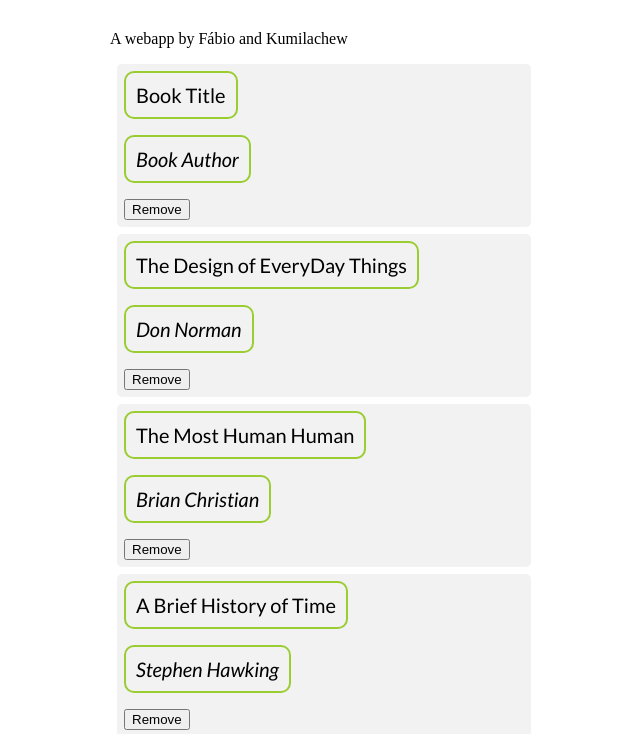
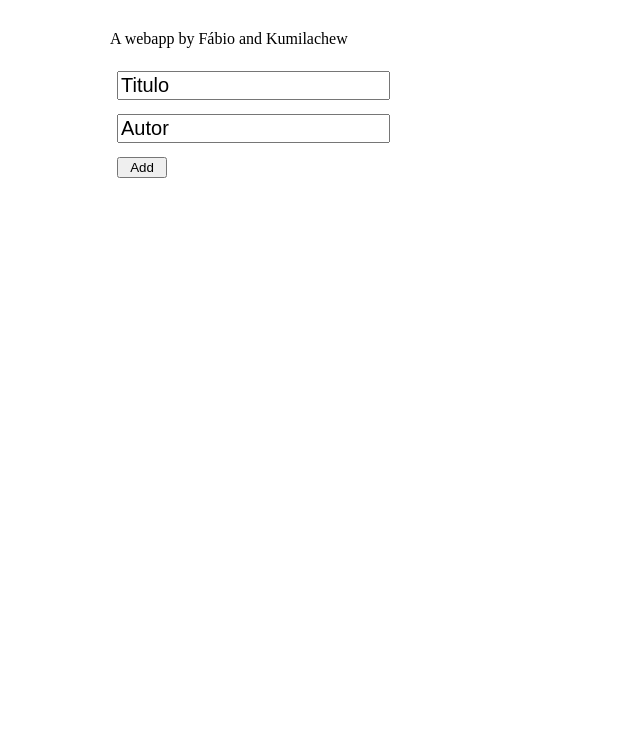
Before and after one commit to limavfabio/fabio-kumilachew-awesome-books, a website: page index.html in a window 1280 px wide. Shown: the part 90-824 px from the top of the page, without its empty margins (148-788 px from the left). After the commit the page ends 800 px from the top, so only its background shows below. Drawn offline with Linux system fonts and the light colour scheme.

Commit message:
Implement remove button
It's working now

```diff
--- a/index.html
+++ b/index.html
@@ -14,19 +14,13 @@
       <main class="main-container">
         <div id="books-container">
           <!-- Book Cards are generated by Javascript here -->
-          <div class="book-card">
-            <div class="book-title">Book Title</div>
-            <div class="book-author">Book Author</div>
-            <button class="card-remove-button" onclick="removeCard(0)">
-              Remove
-            </button>
-          </div>
         </div>
           <input
             type="text"
             id="title-input"
             class="input-class"
             placeholder="Title"
+            value="Titulo"
           />
           <br />
           <input
@@ -34,6 +28,7 @@
             id="author-input"
             class="input-class"
             placeholder="Author"
+            value="Autor"
           />
           <br />
           <button id="add-btn" class="add-btn">Add</button>
--- a/script/script.js
+++ b/script/script.js
@@ -1,25 +1,13 @@
+//----------------- Variables
+// Create a function that will print the books cards
+let booksContainer = document.getElementById('books-container');
+let bookCard = document.getElementsByClassName('book-card');
+// Variables to hold the input ids
+const titleInput = document.getElementById('title-input');
+const authorInput = document.getElementById('author-input');
+
 // Create an array of objects for the books information
-const books = [
-  {
-    title: 'The Design of EveryDay Things',
-    author: 'Don Norman',
-  },
-  {
-    title: 'The Most Human Human',
-    author: 'Brian Christian',
-  },
-  {
-    title: 'A Brief History of Time',
-    author: 'Stephen Hawking',
-  },
-];
-
-// ------------------- Functions -------------------
-// A function to remove current object from the array
-function removeCard(index) {
-  books.splice(index, 1);
-
-}
+const books = [];
 
 // Books constructor
 class Book {
@@ -29,9 +17,15 @@
   }
 }
 
-// Create a function that will print the books cards
-let booksContainer = document.getElementById('books-container');
-// Loop through the books array
+// ------------------- Functions -------------------
+// A function to remove current object from the array
+function removeCard(index) {
+  books.splice(index, 1);
+  reloadBooks();
+}
+// A function to reload the books cards
+function reloadBooks() {
+  booksContainer.innerHTML = '';
   for (let index = 0; index < books.length; index++) {
     booksContainer.innerHTML += `<div class="book-card">
         <div class="book-title">${books[index].title}</div>
@@ -39,17 +33,16 @@
         <button class="card-remove-button" onclick="removeCard(${index})">Remove</button>
       </div>`;
   }
+}
 
-// Variables to hold the input ids
-const titleInput = document.getElementById('title-input');
-const authorInput = document.getElementById('author-input');
+// Loop through the books array
 
 // A click listener for the add button to add inputs value as an object to the books array
 const addBtn = document.querySelector('#add-btn');
 addBtn.addEventListener('click', () => {
   let newBook = new Book(titleInput.value, authorInput.value);
   books.push(newBook);
-  loadBook(books.length -1);
+  loadBook(books.length - 1);
 });
 
 // Function to load newly added books
--- a/styles/styles.css
+++ b/styles/styles.css
@@ -52,11 +52,11 @@
 }
 
 .card-remove-button {
-  /* align-self: center;
+  align-self: center;
   font-size: 20px;
   border: solid 2px red;
   background-color: #ffc2c2;
   border-radius: .5em;
-  padding: .5em; */
+  padding: .5em;
   width: fit-content;
 }
```
Lines whose indentation alone changed are shown as unchanged.
